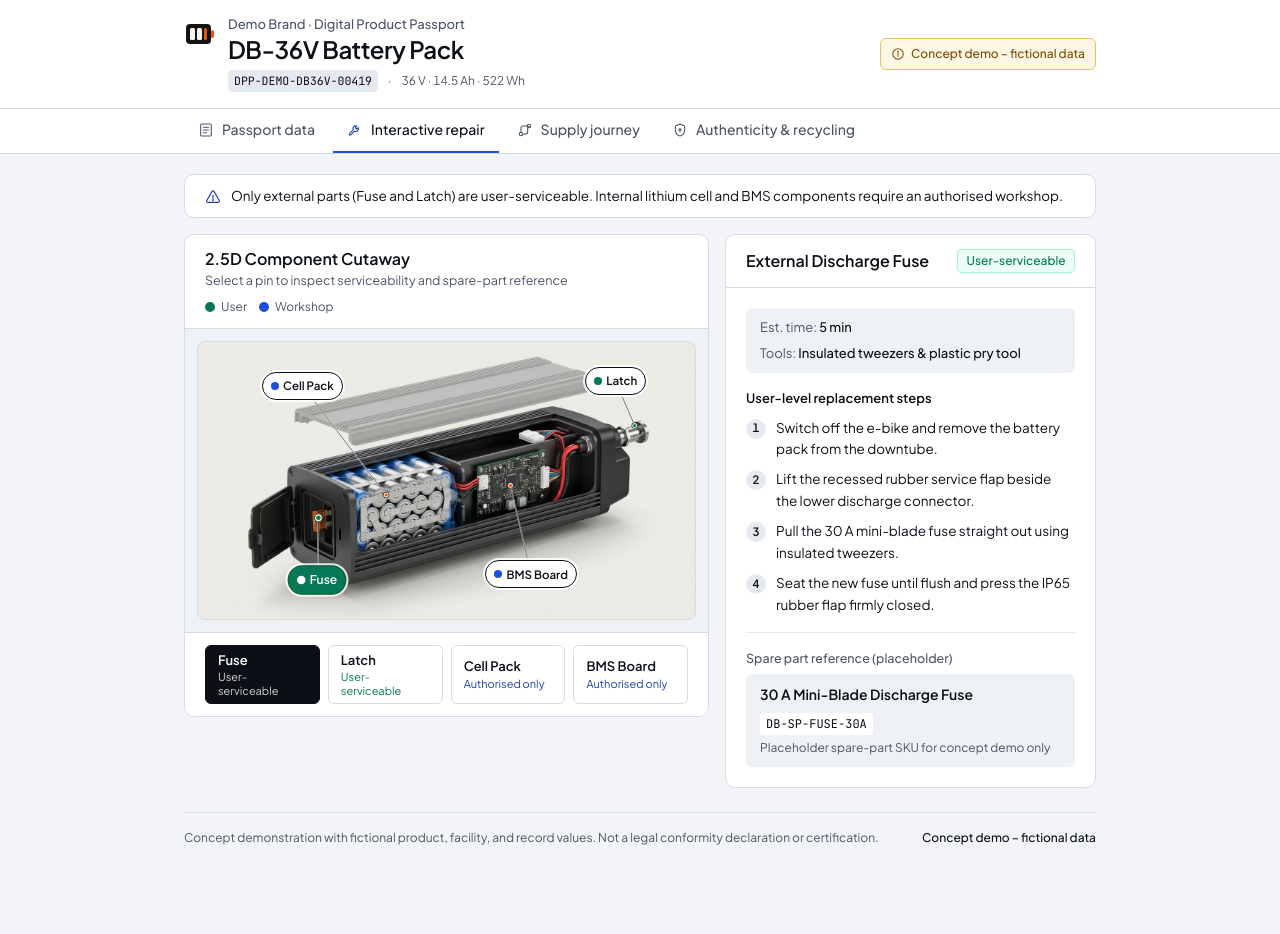
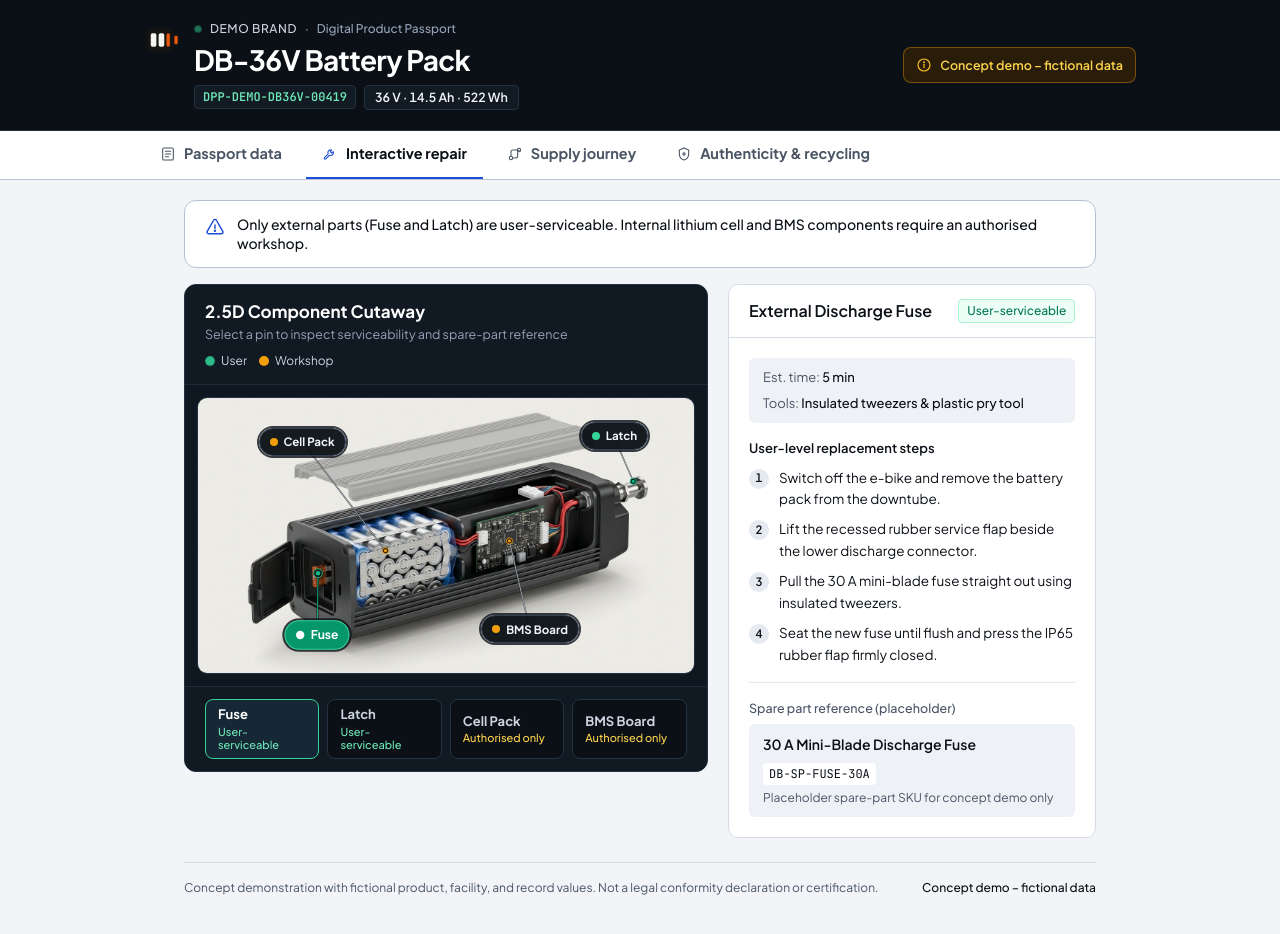
Before and after one commit to ibrahim-hossain-ridoy/CratePass, a Next.js app: page /demo in a window 1280 px wide. Both pictures are taken after a click on the tab "Interactive repair". Shown: the top 934 px of the page. Before the commit the page ends 895 px from the top, so only its background shows below. Built offline with nearby package versions, Linux system fonts and the light colour scheme.

Commit message:
style(demo): upgrade /demo to match hybrid dark masthead, animated carbon bars, and 2.5D schematic stage

```diff
--- a/src/components/Header.tsx
+++ b/src/components/Header.tsx
@@ -1,3 +1,4 @@
+import Link from "next/link";
 import type { PassportMeta } from "@/types/passport";
 import { BrandMark, InfoIcon } from "@/components/Icons";
 
@@ -9,24 +10,41 @@ interface HeaderProps {
 
 export function Header({ meta, passportId, specLine }: HeaderProps) {
   return (
-    <header className="border-b border-[var(--border)] bg-[var(--surface)]">
-      <div className="mx-auto max-w-[960px] px-4 py-4 sm:px-6">
-        <div className="flex flex-col gap-3 sm:flex-row sm:items-center sm:justify-between">
-          <div className="flex items-start gap-3">
-            <BrandMark className="mt-0.5 h-8 w-8 shrink-0" />
+    <header className="border-b border-[#1E2C3A] bg-[#0B1016] text-[#F1F5F9]">
+      <div className="mx-auto max-w-[1040px] px-4 py-5 sm:px-6">
+        <div className="flex flex-col gap-4 sm:flex-row sm:items-center sm:justify-between">
+          <div className="flex items-start gap-3.5">
+            <Link
+              href="/"
+              aria-label="Return to landing page"
+              className="mt-0.5 shrink-0"
+            >
+              <BrandMark className="h-9 w-9" />
+            </Link>
             <div className="min-w-0">
-              <p className="text-[13px] font-medium leading-tight text-[var(--muted)]">
-                {meta.brand} · Digital Product Passport
-              </p>
-              <h1 className="mt-0.5 text-[21px] font-semibold leading-tight tracking-[-0.02em] text-[var(--ink)] sm:text-[24px]">
+              <div className="flex flex-wrap items-center gap-2 text-[12px] font-medium text-[#94A3B8]">
+                <span
+                  aria-hidden="true"
+                  className="status-pulse h-2 w-2 rounded-full bg-[#34D399]"
+                />
+                <span className="uppercase tracking-wider text-[#CBD5E1]">
+                  {meta.brand}
+                </span>
+                <span aria-hidden="true">·</span>
+                <span>Digital Product Passport</span>
+              </div>
+
+              <h1 className="mt-1 text-[23px] font-bold leading-tight tracking-[-0.025em] text-white sm:text-[28px]">
                 {meta.product}
               </h1>
-              <div className="mt-1.5 flex flex-wrap items-center gap-x-2.5 gap-y-1 text-[12px] text-[var(--muted)]">
-                <code className="rounded bg-[var(--well)] px-1.5 py-0.5 font-mono text-[11.5px] text-[var(--ink)]">
+
+              <div className="mt-2 flex flex-wrap items-center gap-2 text-[12.5px]">
+                <code className="rounded border border-[#233242] bg-[#121B24] px-2 py-0.5 font-mono text-[12px] font-semibold text-[#6EE7B7]">
                   {passportId}
                 </code>
-                <span aria-hidden="true">·</span>
-                <span className="num">{specLine}</span>
+                <span className="num rounded border border-[#233242] bg-[#121B24] px-2.5 py-0.5 font-semibold text-[#F1F5F9]">
+                  {specLine}
+                </span>
               </div>
             </div>
           </div>
@@ -34,9 +52,9 @@ export function Header({ meta, passportId, specLine }: HeaderProps) {
           <div className="flex shrink-0 items-center self-start sm:self-center">
             <span
               data-testid="demo-badge"
-              className="inline-flex items-center gap-1.5 whitespace-nowrap rounded-md border border-[var(--notice-border)] bg-[var(--notice-bg)] px-2.5 py-1.5 text-[12px] font-medium text-[var(--notice-ink)]"
+              className="inline-flex items-center gap-2 whitespace-nowrap rounded-[8px] border border-[#F59E0B]/40 bg-[#291D09] px-3 py-2 text-[12.5px] font-semibold text-[#FCD34D]"
             >
-              <InfoIcon className="h-3.5 w-3.5 shrink-0" />
+              <InfoIcon className="h-4 w-4 shrink-0 text-[#FBBF24]" />
               <span>{meta.badgeText}</span>
             </span>
           </div>
--- a/src/components/TabNav.tsx
+++ b/src/components/TabNav.tsx
@@ -51,15 +51,15 @@ interface TabNavProps {
 export function TabNav({ activeTab, onChange }: TabNavProps) {
   return (
     <>
-      {/* Desktop horizontal tab bar */}
+      {/* Sticky Desktop horizontal tab bar */}
       <nav
         aria-label="Passport sections"
-        className="hidden border-b border-[var(--border)] bg-[var(--surface)] md:block"
+        className="sticky top-0 z-30 hidden border-b border-[var(--border-strong)] bg-[var(--surface)]/95 backdrop-blur md:block"
       >
         <div
           role="tablist"
           aria-label="Passport sections"
-          className="mx-auto flex max-w-[960px] items-center gap-1 px-6"
+          className="mx-auto flex max-w-[1040px] items-center gap-2 px-6"
         >
           {TABS.map((tab) => {
             const Icon = tab.icon;
@@ -73,7 +73,7 @@ export function TabNav({ activeTab, onChange }: TabNavProps) {
                 aria-selected={selected}
                 aria-controls={`panel-${tab.id}`}
                 onClick={() => onChange(tab.id)}
-                className={`pressable relative inline-flex min-h-[44px] items-center gap-2 border-b-2 px-3.5 py-2.5 text-[14px] font-medium whitespace-nowrap cursor-pointer focus-visible:outline-2 focus-visible:outline-offset-[-2px] focus-visible:outline-[var(--accent)] ${
+                className={`pressable relative inline-flex min-h-[48px] items-center gap-2 border-b-2 px-4 py-2.5 text-[14.5px] font-bold whitespace-nowrap cursor-pointer ${
                   selected
                     ? "border-[var(--accent)] text-[var(--ink)]"
                     : "border-transparent text-[var(--muted)] hover:text-[var(--ink)]"
@@ -81,7 +81,7 @@ export function TabNav({ activeTab, onChange }: TabNavProps) {
               >
                 <Icon
                   className={`h-4 w-4 shrink-0 ${
-                    selected ? "text-[var(--accent-ink)]" : "text-[var(--muted)]"
+                    selected ? "text-[var(--accent)]" : "text-[var(--muted)]"
                   }`}
                 />
                 <span>{tab.label}</span>
@@ -94,13 +94,13 @@ export function TabNav({ activeTab, onChange }: TabNavProps) {
       {/* Mobile fixed bottom navigation bar */}
       <nav
         aria-label="Passport sections mobile"
-        className="fixed inset-x-0 bottom-0 z-40 border-t border-[var(--border)] bg-[var(--surface)] shadow-[0_-4px_16px_rgba(20,20,19,0.06)] md:hidden"
-        style={{ paddingBottom: "max(0.35rem, env(safe-area-inset-bottom))" }}
+        className="fixed inset-x-0 bottom-0 z-40 border-t border-[#1E2C3A] bg-[#0B1016]/95 text-[#F1F5F9] backdrop-blur md:hidden"
+        style={{ paddingBottom: "max(0.4rem, env(safe-area-inset-bottom))" }}
       >
         <div
           role="tablist"
           aria-label="Passport sections"
-          className="grid grid-cols-4 gap-1 px-1.5 pt-1"
+          className="grid grid-cols-4 gap-1.5 px-2 pt-1.5"
         >
           {TABS.map((tab) => {
             const Icon = tab.icon;
@@ -114,18 +114,18 @@ export function TabNav({ activeTab, onChange }: TabNavProps) {
                 aria-selected={selected}
                 aria-controls={`panel-${tab.id}`}
                 onClick={() => onChange(tab.id)}
-                className={`pressable flex min-h-[50px] flex-col items-center justify-center gap-1 rounded-md px-1 py-1.5 text-[11.5px] font-medium leading-none cursor-pointer focus-visible:outline-2 focus-visible:outline-offset-[-2px] focus-visible:outline-[var(--accent)] ${
+                className={`pressable flex min-h-[52px] flex-col items-center justify-center gap-1 rounded-[10px] px-1 py-1.5 text-[11.5px] font-bold leading-none cursor-pointer ${
                   selected
-                    ? "bg-[var(--well)] text-[var(--ink)]"
-                    : "text-[var(--muted)]"
+                    ? "bg-[#34D399] text-[#052E16]"
+                    : "text-[#94A3B8] hover:text-white"
                 }`}
               >
                 <Icon
-                  className={`h-[18px] w-[18px] shrink-0 ${
-                    selected ? "text-[var(--accent-ink)]" : "text-[var(--muted)]"
+                  className={`h-[18px] w-[18px] ${
+                    selected ? "text-[#052E16]" : "text-[#94A3B8]"
                   }`}
                 />
-                <span className="truncate max-w-full">{tab.mobileLabel}</span>
+                <span>{tab.mobileLabel}</span>
               </button>
             );
           })}
--- a/src/components/tabs/RepairViewTab.tsx
+++ b/src/components/tabs/RepairViewTab.tsx
@@ -34,40 +34,40 @@ export function RepairViewTab({ repairView }: RepairViewTabProps) {
       className="tab-panel-enter space-y-4"
     >
       {/* Safety boundary summary bar */}
-      <div className="flex items-start gap-2.5 rounded-[10px] border border-[var(--border)] bg-[var(--surface)] px-4 py-3 sm:px-5">
-        <AlertIcon className="mt-0.5 h-4 w-4 shrink-0 text-[var(--accent-ink)]" />
-        <p className="text-[13.5px] leading-snug text-[var(--ink)]">
+      <div className="flex items-start gap-3 rounded-[12px] border border-[var(--border-strong)] bg-[var(--surface)] px-4 py-3.5 sm:px-5">
+        <AlertIcon className="mt-0.5 h-5 w-5 shrink-0 text-[var(--accent)]" />
+        <p className="text-[14px] font-medium leading-snug text-[var(--ink)]">
           {repairView.safetySummary}
         </p>
       </div>
 
-      <div className="grid grid-cols-1 gap-4 lg:grid-cols-12 lg:items-start">
+      <div className="grid grid-cols-1 gap-5 lg:grid-cols-12 lg:items-start">
         {/* 2.5D Isometric Diagram Card */}
-        <div className="rounded-[10px] border border-[var(--border)] bg-[var(--surface)] lg:col-span-7">
-          <div className="flex flex-wrap items-center justify-between gap-2 border-b border-[var(--border)] px-4 py-3 sm:px-5">
+        <div className="overflow-hidden rounded-[12px] border border-[#233242] bg-[#0B1016] text-[#F1F5F9] lg:col-span-7">
+          <div className="flex flex-wrap items-center justify-between gap-2 border-b border-[#1E2C3A] bg-[#111923] px-4 py-3.5 sm:px-5">
             <div>
-              <h2 className="text-[16px] font-semibold text-[var(--ink)]">
+              <h2 className="text-[17px] font-bold text-white">
                 2.5D Component Cutaway
               </h2>
-              <p className="text-[12.5px] text-[var(--muted)]">
+              <p className="text-[12.5px] text-[#94A3B8]">
                 Select a pin to inspect serviceability and spare-part reference
               </p>
             </div>
-            <div className="flex items-center gap-3 text-[12px] text-[var(--muted)]">
+            <div className="flex items-center gap-3 text-[12px] text-[#CBD5E1]">
               <span className="inline-flex items-center gap-1.5">
-                <span className="h-2.5 w-2.5 rounded-full bg-[var(--positive)]" />
+                <span className="status-pulse h-2.5 w-2.5 rounded-full bg-[#34D399]" />
                 User
               </span>
               <span className="inline-flex items-center gap-1.5">
-                <span className="h-2.5 w-2.5 rounded-full bg-[var(--accent)]" />
+                <span className="h-2.5 w-2.5 rounded-full bg-[#F59E0B]" />
                 Workshop
               </span>
             </div>
           </div>
 
           {/* Diagram Stage */}
-          <div className="relative mx-auto w-full bg-[var(--well-soft)] p-2 sm:p-3">
-            <div className="relative mx-auto aspect-[1376/768] w-full overflow-hidden rounded-[8px] border border-[var(--border)] bg-[#ECEAE3]">
+          <div className="relative mx-auto w-full bg-[#0F1720] p-2 sm:p-3">
+            <div className="relative mx-auto aspect-[1376/768] w-full overflow-hidden rounded-[10px] border border-[#233242] bg-[#131D28]">
               <Image
                 src="/images/battery-cutaway-25d.jpg"
                 alt="2.5D isometric cutaway studio render of the DB-36V battery pack displaying discharge fuse, cylindrical lithium cell array, BMS PCB, and frame latch"
@@ -87,7 +87,7 @@ export function RepairViewTab({ repairView }: RepairViewTabProps) {
                   const pos = PIN_POSITIONS[spot.id];
                   const isSelected = spot.id === selectedId;
                   const dotColor =
-                    spot.serviceability === "user" ? "#15803D" : "#EA580C";
+                    spot.serviceability === "user" ? "#10B981" : "#F59E0B";
                   return (
                     <g key={spot.id}>
                       <line
@@ -95,25 +95,25 @@ export function RepairViewTab({ repairView }: RepairViewTabProps) {
                         y1={pos.y1}
                         x2={pos.x2}
                         y2={pos.y2}
-                        stroke="#FFFFFF"
-                        strokeOpacity="0.88"
-                        strokeWidth={isSelected ? 5 : 3.5}
+                        stroke="#0B1016"
+                        strokeOpacity="0.9"
+                        strokeWidth={isSelected ? 5.5 : 3.8}
                       />
                       <line
                         x1={pos.x1}
                         y1={pos.y1}
                         x2={pos.x2}
                         y2={pos.y2}
-                        stroke="#141413"
-                        strokeWidth={isSelected ? 2.4 : 1.6}
+                        stroke={isSelected ? dotColor : "#F1F5F9"}
+                        strokeWidth={isSelected ? 2.6 : 1.8}
                       />
                       <circle
                         cx={pos.x2}
                         cy={pos.y2}
-                        r={isSelected ? 11 : 8}
-                        fill="#FFFFFF"
-                        stroke="#141413"
-                        strokeWidth="2"
+                        r={isSelected ? 12 : 8.5}
+                        fill="#0B1016"
+                        stroke={dotColor}
+                        strokeWidth="2.5"
                       />
                       <circle
                         cx={pos.x2}
@@ -141,15 +141,15 @@ export function RepairViewTab({ repairView }: RepairViewTabProps) {
                     })`}
                     onClick={() => setSelectedId(spot.id)}
                     style={{ left: pos.left, top: pos.top }}
-                    className="pressable group absolute flex h-11 w-11 -translate-x-1/2 -translate-y-1/2 cursor-pointer items-center justify-center rounded-full focus-visible:outline-2 focus-visible:outline-[var(--accent)]"
+                    className="pressable group absolute flex h-11 w-11 -translate-x-1/2 -translate-y-1/2 cursor-pointer items-center justify-center rounded-full focus-visible:outline-2 focus-visible:outline-[#34D399]"
                   >
                     <span
-                      className={`flex h-6 sm:h-7 items-center gap-1 rounded-full border px-1.5 sm:px-2 text-[11px] sm:text-[11.5px] font-semibold ring-2 ring-white/85 whitespace-nowrap transition-[transform,background-color,border-color] duration-150 ${
+                      className={`flex h-6 sm:h-7 items-center gap-1.5 rounded-full border px-2 sm:px-2.5 text-[11px] sm:text-[11.5px] font-bold ring-2 ring-[#0B1016]/80 whitespace-nowrap transition-[transform,background-color,border-color] duration-150 ${
                         isSelected
                           ? isUser
-                            ? "scale-105 border-[#0F5C2C] bg-[var(--positive)] text-white"
-                            : "scale-105 border-[#9A3412] bg-[var(--accent)] text-white"
-                          : "border-[var(--ink)] bg-[var(--surface)] text-[var(--ink)]"
+                            ? "scale-105 border-[#34D399] bg-[#059669] text-white"
+                            : "scale-105 border-[#FBBF24] bg-[#D97706] text-white"
+                          : "border-[#334155] bg-[#0B1016]/95 text-[#F1F5F9]"
                       }`}
                     >
                       <span
@@ -157,8 +157,8 @@ export function RepairViewTab({ repairView }: RepairViewTabProps) {
                           isSelected
                             ? "bg-white"
                             : isUser
-                              ? "bg-[var(--positive)]"
-                              : "bg-[var(--accent)]"
+                              ? "bg-[#34D399]"
+                              : "bg-[#F59E0B]"
                         }`}
                       />
                       <span>{spot.shortLabel}</span>
@@ -170,7 +170,7 @@ export function RepairViewTab({ repairView }: RepairViewTabProps) {
           </div>
 
           {/* Synchronized tactile selector buttons for thumb convenience */}
-          <div className="grid grid-cols-2 gap-2 border-t border-[var(--border)] p-3 sm:grid-cols-4 sm:px-5">
+          <div className="grid grid-cols-2 gap-2 border-t border-[#1E2C3A] bg-[#111923] p-3 sm:grid-cols-4 sm:px-5">
             {repairView.hotspots.map((spot) => {
               const isSelected = spot.id === selectedId;
               const isUser = spot.serviceability === "user";
@@ -180,22 +180,18 @@ export function RepairViewTab({ repairView }: RepairViewTabProps) {
                   type="button"
                   onClick={() => setSelectedId(spot.id)}
                   aria-pressed={isSelected}
-                  className={`pressable flex min-h-[44px] flex-col items-start justify-center rounded-md border px-3 py-1.5 text-left cursor-pointer focus-visible:outline-2 focus-visible:outline-[var(--accent)] ${
+                  className={`pressable flex min-h-[46px] flex-col items-start justify-center rounded-[8px] border px-3 py-1.5 text-left cursor-pointer ${
                     isSelected
-                      ? "border-[var(--ink)] bg-[var(--ink)] text-white"
-                      : "border-[var(--border)] bg-[var(--surface)] text-[var(--ink)] hover:border-[var(--border-strong)]"
+                      ? "border-[#34D399] bg-[#162736] text-white"
+                      : "border-[#233242] bg-[#0B1016] text-[#CBD5E1] hover:border-[#3B82F6]"
                   }`}
                 >
-                  <span className="text-[13px] font-semibold leading-tight">
+                  <span className="text-[13px] font-bold leading-tight">
                     {spot.shortLabel}
                   </span>
                   <span
-                    className={`mt-0.5 text-[11px] leading-tight ${
-                      isSelected
-                        ? "text-[#D6D3CD]"
-                        : isUser
-                          ? "text-[var(--positive)]"
-                          : "text-[var(--accent-ink)]"
+                    className={`mt-0.5 text-[11px] font-medium leading-tight ${
+                      isUser ? "text-[#6EE7B7]" : "text-[#FCD34D]"
                     }`}
                   >
                     {isUser ? "User-serviceable" : "Authorised only"}
```
Also changed, not shown: src/components/tabs/AuthenticityTab.tsx (+7 -7 lines), src/components/tabs/PassportDataTab.tsx (+12 -12 lines), src/components/tabs/SupplyJourneyTab.tsx (+24 -24 lines).
